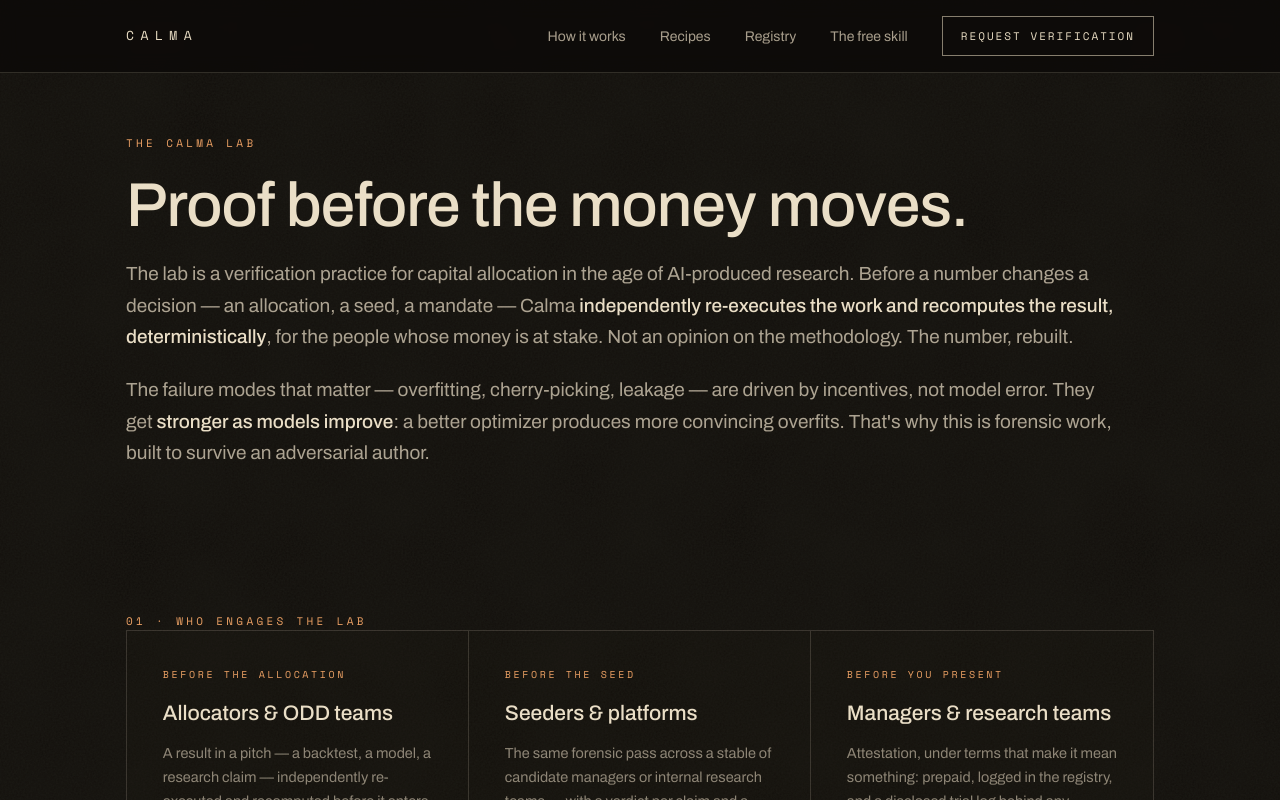
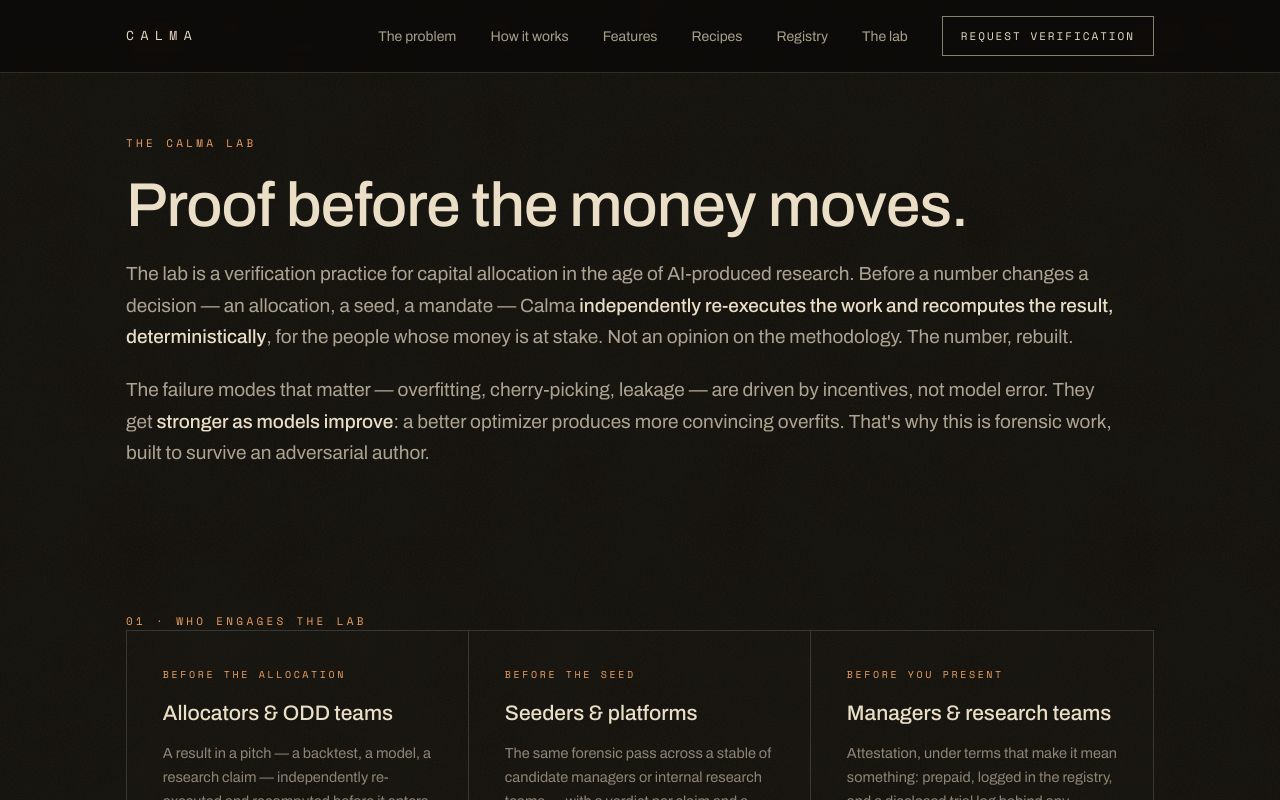
Before and after one commit to rikhinkavuru/calma, a Next.js app: page /lab in a window 1280 px wide. Shown: the top 800 px of the page. Built offline with nearby package versions, Linux system fonts and the light colour scheme.

Commit message:
feat: update security contact email and simplify SubNav components
Co-authored-by: Rikhin Kavuru <222841655+rikhinkavuru@users.noreply.github.com>

```diff
--- a/components/LabClient.tsx
+++ b/components/LabClient.tsx
@@ -92,15 +92,7 @@
   return (
     <>
       <div className="grain" aria-hidden="true"></div>
-      <SubNav
-        links={[
-          { href: "/#overview", label: "How it works" },
-          { href: "/recipes", label: "Recipes" },
-          { href: "/registry", label: "Registry" },
-          { href: "/", label: "The free skill" },
-        ]}
-        onCta={() => setDlg(true)}
-      />
+      <SubNav onCta={() => setDlg(true)} />
 
       <main className="rpage">
         <section className="sec rpage__head">
--- a/components/chrome.tsx
+++ b/components/chrome.tsx
@@ -127,15 +127,28 @@
   );
 }
 
+/* The canonical quicklinks. Every page shows the full set so nothing
+   ever goes missing from the navbar. Anchor targets are absolute (/#…)
+   so they resolve correctly from sub-pages too. */
+export const QUICKLINKS: { href: string; label: string }[] = [
+  { href: "/#problem", label: "The problem" },
+  { href: "/#overview", label: "How it works" },
+  { href: "/#features", label: "Features" },
+  { href: "/recipes", label: "Recipes" },
+  { href: "/registry", label: "Registry" },
+  { href: "/lab", label: "The lab" },
+];
+
 /* Shared sub-page header: same chrome, takes plain links (server-page safe)
-   plus either an onCta callback (client pages) or a ctaHref. */
+   plus either an onCta callback (client pages) or a ctaHref.
+   Defaults to the full QUICKLINKS so the navbar is always complete. */
 export function SubNav({
-  links,
+  links = QUICKLINKS,
   onCta,
   ctaHref,
   ctaLabel = "Request verification",
 }: {
-  links: { href: string; label: string }[];
+  links?: { href: string; label: string }[];
   onCta?: () => void;
   ctaHref?: string;
   ctaLabel?: string;
--- a/components/contact.ts
+++ b/components/contact.ts
@@ -1,6 +1,6 @@
 /* One place for the lab's contact surface. When a controlled domain lands,
    swap the address here and everything (footer, dialog, lab page) follows. */
-export const CONTACT_EMAIL = "rajeshkavuru@gmail.com";
+export const CONTACT_EMAIL = "rikhinkavuru@gmail.com";
 export const FORM_ENDPOINT = `https://formsubmit.co/ajax/${CONTACT_EMAIL}`;
 export const FOUNDER = "Rikhin Kavuru";
 export const GITHUB_URL = "https://github.com/rikhinkavuru/calma";
```
Also changed, not shown: app/recipes/page.tsx (+1 -9 lines), app/registry/page.tsx (+1 -9 lines), 1 other file (tests, documents, lock files or other folders).
